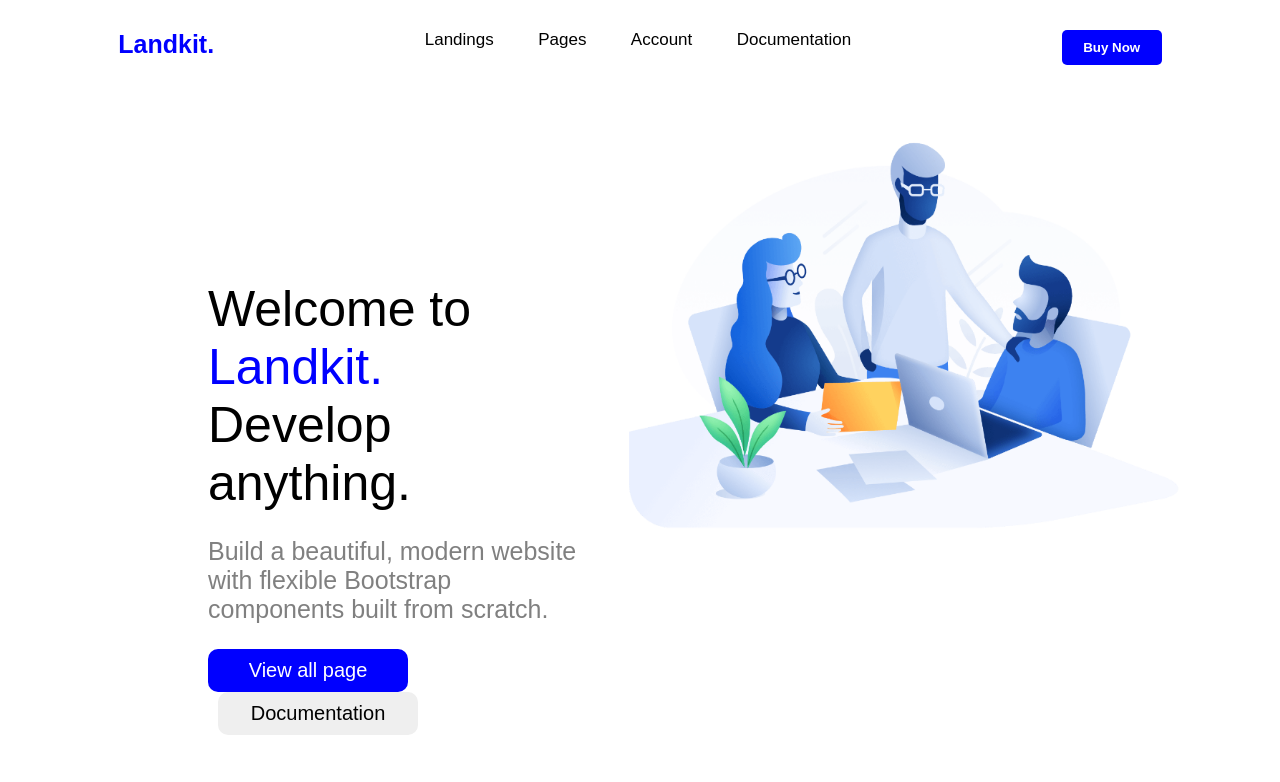
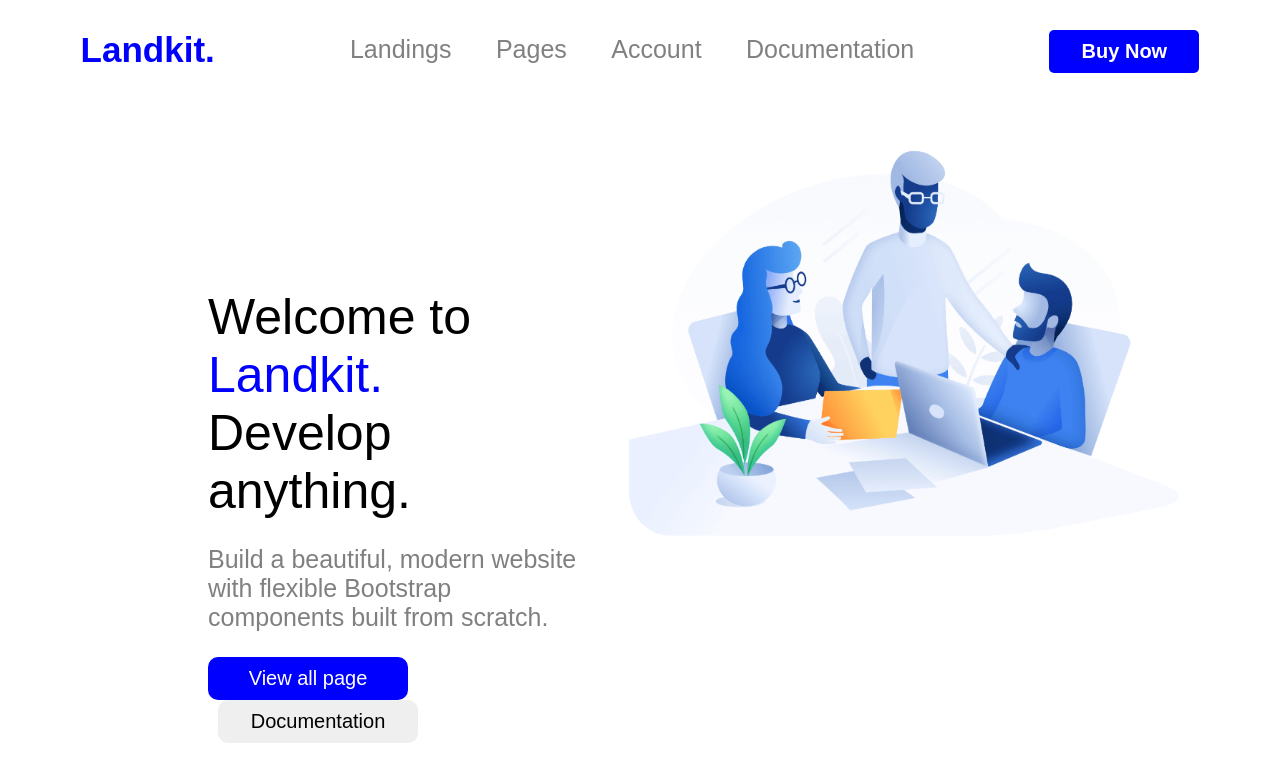
Before and after one commit to Jyotishankar9/project3, a plain HTML site: page Landkit_project3.html in a window 1280 px wide. Drawn offline with Linux system fonts and the light colour scheme.

Commit message:
first day

```diff
--- a/Landkit_project3.html
+++ b/Landkit_project3.html
@@ -12,7 +12,7 @@
             Landkit.
         </div>
         <div class="hm">
-            <span>Landings</span>
+            <span><a href="https://getbootstrap.com/" target="_blank" ></a> Landings</span>
             <span>Pages</span>
             <span>Account</span>
             <span>Documentation</span>
--- a/style.css
+++ b/style.css
@@ -1,3 +1,6 @@
+body{
+    cursor: default;
+}
 header{
     display: flex;
     justify-content: space-around;
@@ -6,7 +9,7 @@ header{
     margin-top: 15px;
 }
 .ht{
-    font-size: 25px;
+    font-size: 35px;
     font-weight: bold;
     color: blue;
     cursor: not-allowed;
@@ -14,14 +17,19 @@ header{
 
 .hm span{
     padding: 20px;
-    font-size: 17px;
+    font-size: 25px;
+    color: gray;
 }
 .hm span:hover{
     color: blue;
 }
+.hm{
+    padding-top: 5PX;
+}
 .btn{
     padding: 10px;
-    width: 100px;
+    width: 150px;
+    font-size: 20px;
     border-radius: 5px;
     border: none;
     background-color: blue;
@@ -67,8 +75,13 @@ main{
     border-radius: 10px;
     border: none;
 }
-.mtf:hover, .mts:hover,.btn:hover{
+.mtf:hover, .btn:hover{
  transform: scale(1.1);
-box-shadow: 0 0 10px rgba(0, 0, 100, 0.2);
+box-shadow: 5PX 5PX 10PX gray;
 cursor: grab;
 }
+.mts:hover{
+    transform: scale(1.1);
+box-shadow: 5PX 5PX 10PX blue;
+cursor: grab;
+}
```
